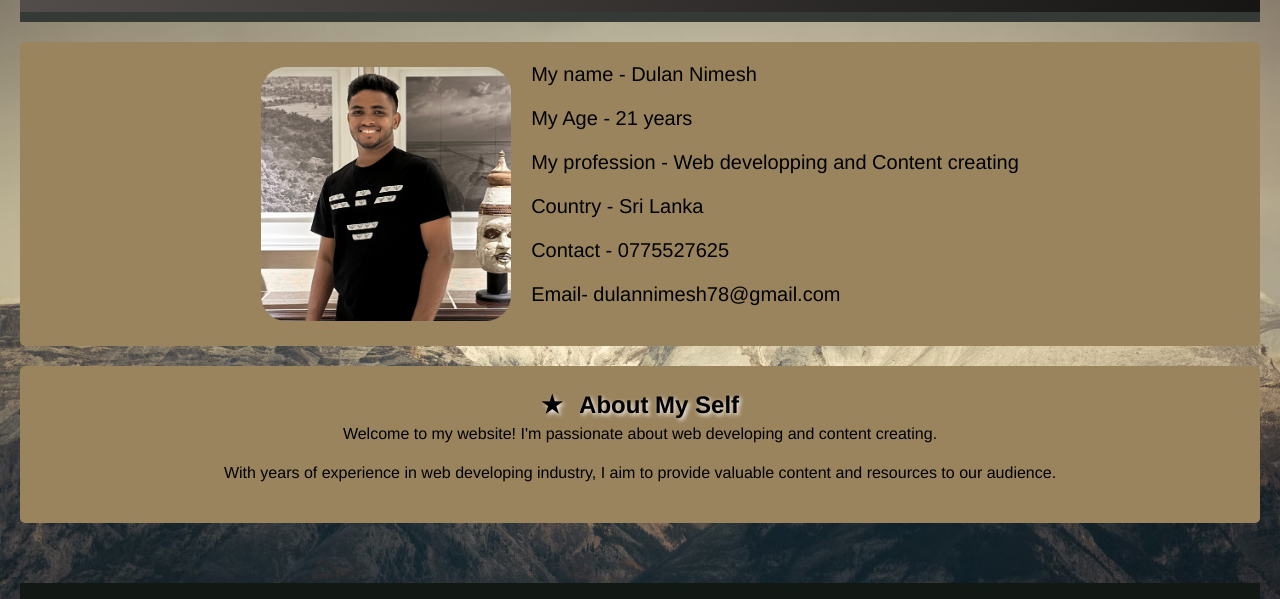
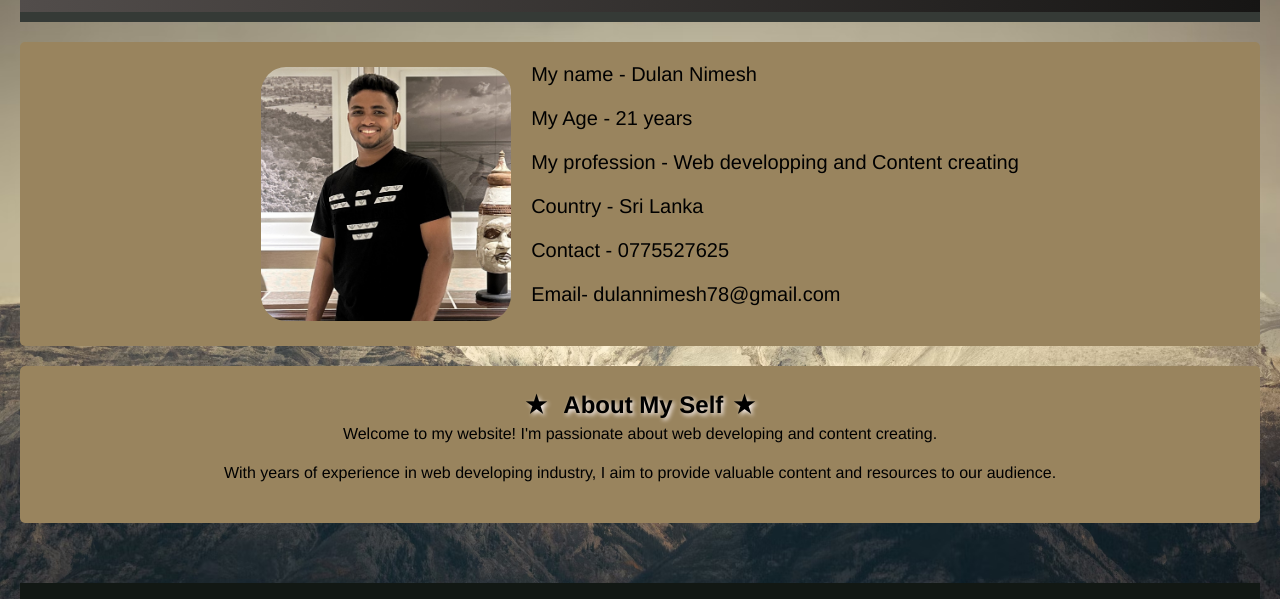
Before and after one commit to dulannimesh/AC-CW---PORTFOLIO, a plain HTML site: page ABOUT.HTML in a window 1280 px wide. Shown: the part 67-666 px from the top of the page. Drawn offline with Linux system fonts and the light colour scheme; a web font is replaced by a local one.

Commit message:
Small fixes and validation

```diff
--- a/style.css
+++ b/style.css
@@ -55,7 +55,6 @@ main {
     flex-grow: 1; /* Allow main to grow and fill available space */
     opacity: 0;   /* Start with opacity 0 for fade-in effect */
     animation: fadeIn 1s forwards; /* Fade-in animation */
-
 }
 
 .centered-content {
@@ -136,11 +135,19 @@ main {
 .about h2 {
     text-shadow: 2px 2px 4px rgba(252, 244, 244, 0.993);/* Text shadow for better visibility */
 }
+
 .about h2::before {
     content: "★ "; /* Star character before the heading */
     font-size: 35; /* Slightly larger than the heading */
     color: #000000; /* Color of the star */
     margin-right: 10px; /* Space between the star and heading */
+}
+
+.about h2::after {
+    content: "★ "; /* Star character after the heading */
+    font-size: 35;
+    color: #000000;
+    margin-left: 10px;
 }
 
 .owner-image {
@@ -318,8 +325,6 @@ button:hover {
     background-color: #4c5013; /* Background color on hover */
 }
 
-
-
 footer {
     background-color: #121814;
     color: white; /* Text color */
```
Also changed, not shown: ABOUT.HTML (+1 -5 lines), INDEX.HTML (+2 -2 lines).
